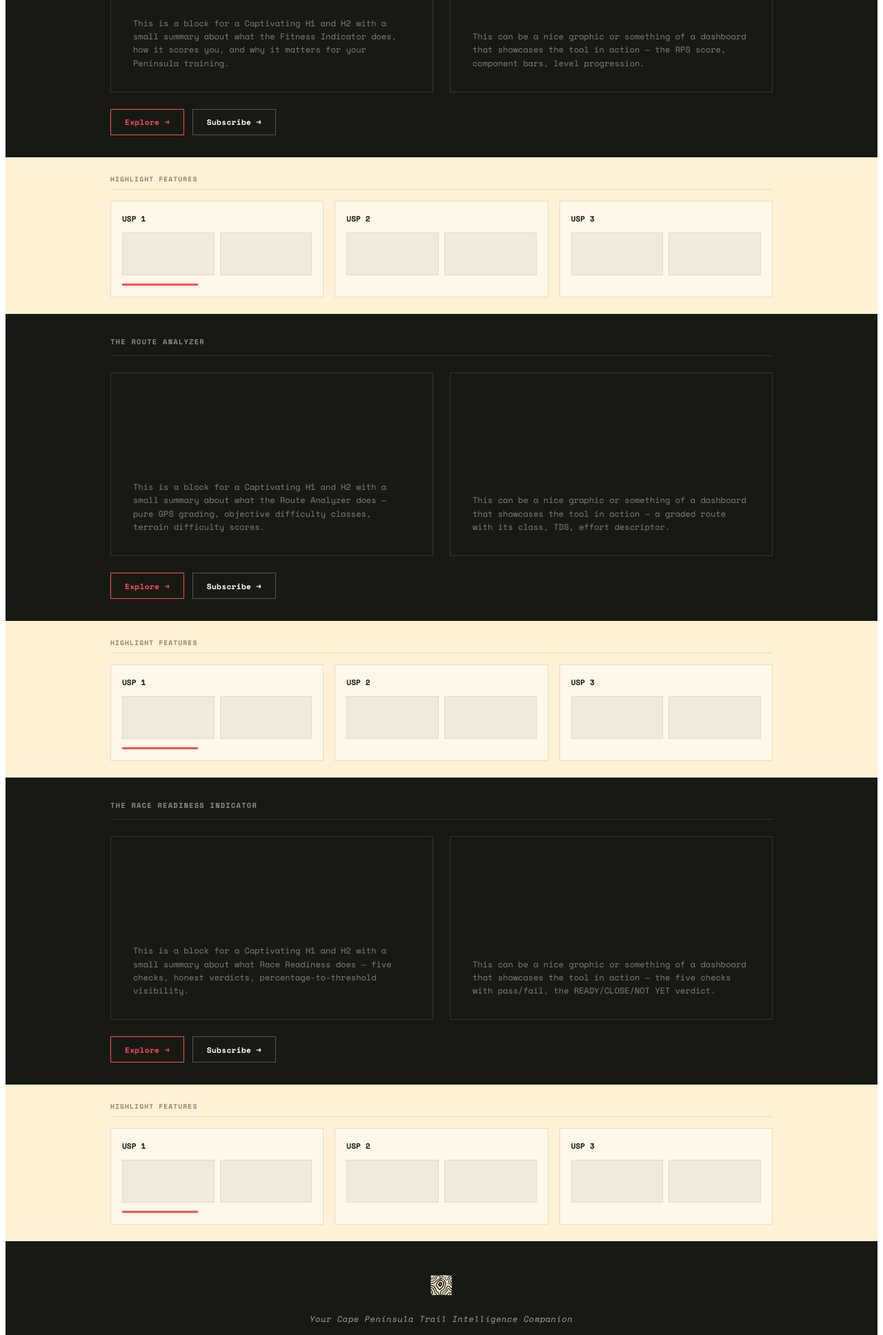
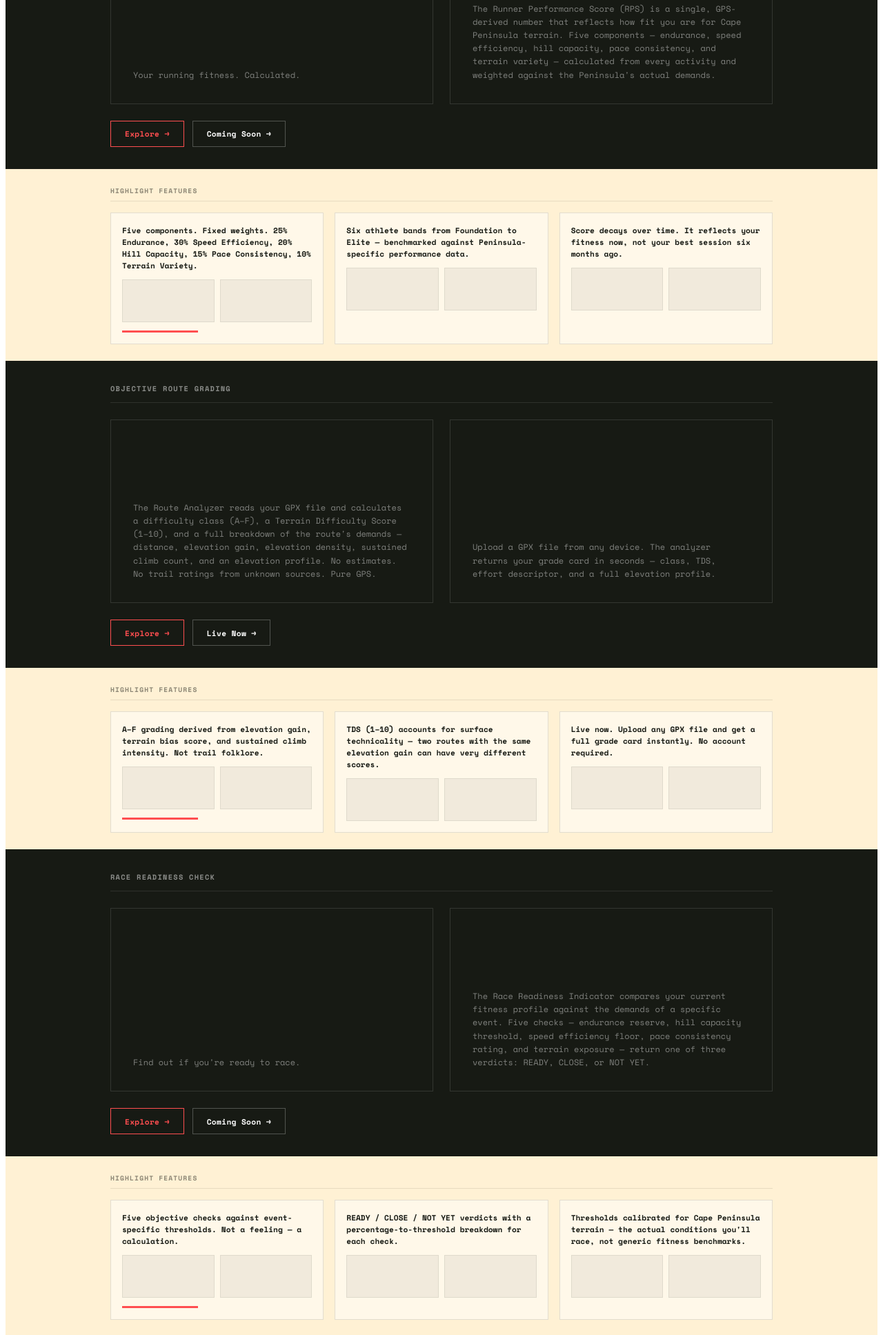
Before and after one commit to ValkenMadness/runmadmaps, a website: page pages/intelligence.html in a window 1280 px wide. Shown: the part 393-2328 px from the top of the page at 69% size. Drawn offline with nearby package versions, Linux system fonts and the light colour scheme.

Commit message:
content: replace all placeholder copy on /intelligence hub

```diff
--- a/pages/intelligence.html
+++ b/pages/intelligence.html
@@ -22,26 +22,26 @@
             <div class="page-header">
                 <div class="page-header-inner">
                     <p class="page-header-label">INTELLIGENCE</p>
-                    <h1 class="page-header-title">The Intelligence the Cape Peninsula Deserves</h1>
-                    <p class="page-header-subtitle">Your Fitness. The Peninsula Trails and How you Stack Up</p>
+                    <h1 class="page-header-title">Know the mountain. Know your limits.</h1>
+                    <p class="page-header-subtitle">Three GPS-derived tools that measure what matters. The Cape Peninsula has been mapped. Now it's being measured. Run Mad Maps builds the intelligence layer that trail runners have never had access to — objective difficulty grading, performance scoring, and race readiness assessment. All from GPS data. No guesswork.</p>
                 </div>
             </div>
 
             <!-- ===== TOOL 1: The Fitness Indicator ===== -->
             <div class="intel-tool-section">
                 <div class="intel-tool-inner">
-                    <p class="intel-tool-name">The Fitness Indicator</p>
+                    <p class="intel-tool-name">Runner Performance Score</p>
                     <div class="intel-tool-columns">
                         <div class="intel-content-block">
-                            <p>This is a block for a Captivating H1 and H2 with a small summary about what the Fitness Indicator does, how it scores you, and why it matters for your Peninsula training.</p>
+                            <p>Your running fitness. Calculated.</p>
                         </div>
                         <div class="intel-content-block">
-                            <p>This can be a nice graphic or something of a dashboard that showcases the tool in action — the RPS score, component bars, level progression.</p>
+                            <p>The Runner Performance Score (RPS) is a single, GPS-derived number that reflects how fit you are for Cape Peninsula terrain. Five components — endurance, speed efficiency, hill capacity, pace consistency, and terrain variety — calculated from every activity and weighted against the Peninsula's actual demands.</p>
                         </div>
                     </div>
                     <div class="intel-tool-ctas">
                         <a href="/intelligence/fitness" class="intel-btn intel-btn-accent">Explore &#8594;</a>
-                        <a href="#" class="intel-btn intel-btn-dark">Subscribe &#8594;</a>
+                        <a href="#" class="intel-btn intel-btn-dark">Coming Soon &#8594;</a>
                     </div>
                 </div>
             </div>
@@ -51,7 +51,7 @@
                     <p class="intel-features-label">Highlight Features</p>
                     <div class="intel-features-grid">
                         <div class="intel-feature-card">
-                            <h4>USP 1</h4>
+                            <h4>Five components. Fixed weights. 25% Endurance, 30% Speed Efficiency, 20% Hill Capacity, 15% Pace Consistency, 10% Terrain Variety.</h4>
                             <div class="intel-feature-images">
                                 <div class="intel-feature-img-placeholder"></div>
                                 <div class="intel-feature-img-placeholder"></div>
@@ -59,14 +59,14 @@
                             <div class="intel-feature-accent"></div>
                         </div>
                         <div class="intel-feature-card">
-                            <h4>USP 2</h4>
+                            <h4>Six athlete bands from Foundation to Elite — benchmarked against Peninsula-specific performance data.</h4>
                             <div class="intel-feature-images">
                                 <div class="intel-feature-img-placeholder"></div>
                                 <div class="intel-feature-img-placeholder"></div>
                             </div>
                         </div>
                         <div class="intel-feature-card">
-                            <h4>USP 3</h4>
+                            <h4>Score decays over time. It reflects your fitness now, not your best session six months ago.</h4>
                             <div class="intel-feature-images">
                                 <div class="intel-feature-img-placeholder"></div>
                                 <div class="intel-feature-img-placeholder"></div>
@@ -79,18 +79,18 @@
             <!-- ===== TOOL 2: The Route Analyzer ===== -->
             <div class="intel-tool-section">
                 <div class="intel-tool-inner">
-                    <p class="intel-tool-name">The Route Analyzer</p>
+                    <p class="intel-tool-name">Objective Route Grading</p>
                     <div class="intel-tool-columns">
                         <div class="intel-content-block">
-                            <p>This is a block for a Captivating H1 and H2 with a small summary about what the Route Analyzer does — pure GPS grading, objective difficulty classes, terrain difficulty scores.</p>
+                            <p>The Route Analyzer reads your GPX file and calculates a difficulty class (A–F), a Terrain Difficulty Score (1–10), and a full breakdown of the route's demands — distance, elevation gain, elevation density, sustained climb count, and an elevation profile. No estimates. No trail ratings from unknown sources. Pure GPS.</p>
                         </div>
                         <div class="intel-content-block">
-                            <p>This can be a nice graphic or something of a dashboard that showcases the tool in action — a graded route with its class, TDS, effort descriptor.</p>
+                            <p>Upload a GPX file from any device. The analyzer returns your grade card in seconds — class, TDS, effort descriptor, and a full elevation profile.</p>
                         </div>
                     </div>
                     <div class="intel-tool-ctas">
                         <a href="/intelligence/routes" class="intel-btn intel-btn-accent">Explore &#8594;</a>
-                        <a href="#" class="intel-btn intel-btn-dark">Subscribe &#8594;</a>
+                        <a href="#" class="intel-btn intel-btn-dark">Live Now &#8594;</a>
                     </div>
                 </div>
             </div>
@@ -100,7 +100,7 @@
                     <p class="intel-features-label">Highlight Features</p>
                     <div class="intel-features-grid">
                         <div class="intel-feature-card">
-                            <h4>USP 1</h4>
+                            <h4>A–F grading derived from elevation gain, terrain bias score, and sustained climb intensity. Not trail folklore.</h4>
                             <div class="intel-feature-images">
                                 <div class="intel-feature-img-placeholder"></div>
                                 <div class="intel-feature-img-placeholder"></div>
@@ -108,14 +108,14 @@
                             <div class="intel-feature-accent"></div>
                         </div>
                         <div class="intel-feature-card">
-                            <h4>USP 2</h4>
+                            <h4>TDS (1–10) accounts for surface technicality — two routes with the same elevation gain can have very different scores.</h4>
                             <div class="intel-feature-images">
                                 <div class="intel-feature-img-placeholder"></div>
                                 <div class="intel-feature-img-placeholder"></div>
                             </div>
                         </div>
                         <div class="intel-feature-card">
-                            <h4>USP 3</h4>
+                            <h4>Live now. Upload any GPX file and get a full grade card instantly. No account required.</h4>
                             <div class="intel-feature-images">
                                 <div class="intel-feature-img-placeholder"></div>
                                 <div class="intel-feature-img-placeholder"></div>
@@ -128,18 +128,18 @@
             <!-- ===== TOOL 3: The Race Readiness Indicator ===== -->
             <div class="intel-tool-section">
                 <div class="intel-tool-inner">
-                    <p class="intel-tool-name">The Race Readiness Indicator</p>
+                    <p class="intel-tool-name">Race Readiness Check</p>
                     <div class="intel-tool-columns">
                         <div class="intel-content-block">
-                            <p>This is a block for a Captivating H1 and H2 with a small summary about what Race Readiness does — five checks, honest verdicts, percentage-to-threshold visibility.</p>
+                            <p>Find out if you're ready to race.</p>
                         </div>
                         <div class="intel-content-block">
-                            <p>This can be a nice graphic or something of a dashboard that showcases the tool in action — the five checks with pass/fail, the READY/CLOSE/NOT YET verdict.</p>
+                            <p>The Race Readiness Indicator compares your current fitness profile against the demands of a specific event. Five checks — endurance reserve, hill capacity threshold, speed efficiency floor, pace consistency rating, and terrain exposure — return one of three verdicts: READY, CLOSE, or NOT YET.</p>
                         </div>
                     </div>
                     <div class="intel-tool-ctas">
                         <a href="/intelligence/readiness" class="intel-btn intel-btn-accent">Explore &#8594;</a>
-                        <a href="#" class="intel-btn intel-btn-dark">Subscribe &#8594;</a>
+                        <a href="#" class="intel-btn intel-btn-dark">Coming Soon &#8594;</a>
                     </div>
                 </div>
             </div>
@@ -149,7 +149,7 @@
                     <p class="intel-features-label">Highlight Features</p>
                     <div class="intel-features-grid">
                         <div class="intel-feature-card">
-                            <h4>USP 1</h4>
+                            <h4>Five objective checks against event-specific thresholds. Not a feeling — a calculation.</h4>
                             <div class="intel-feature-images">
                                 <div class="intel-feature-img-placeholder"></div>
                                 <div class="intel-feature-img-placeholder"></div>
@@ -157,14 +157,14 @@
                             <div class="intel-feature-accent"></div>
                         </div>
                         <div class="intel-feature-card">
-                            <h4>USP 2</h4>
+                            <h4>READY / CLOSE / NOT YET verdicts with a percentage-to-threshold breakdown for each check.</h4>
                             <div class="intel-feature-images">
                                 <div class="intel-feature-img-placeholder"></div>
                                 <div class="intel-feature-img-placeholder"></div>
                             </div>
                         </div>
                         <div class="intel-feature-card">
-                            <h4>USP 3</h4>
+                            <h4>Thresholds calibrated for Cape Peninsula terrain — the actual conditions you'll race, not generic fitness benchmarks.</h4>
                             <div class="intel-feature-images">
                                 <div class="intel-feature-img-placeholder"></div>
                                 <div class="intel-feature-img-placeholder"></div>
```
